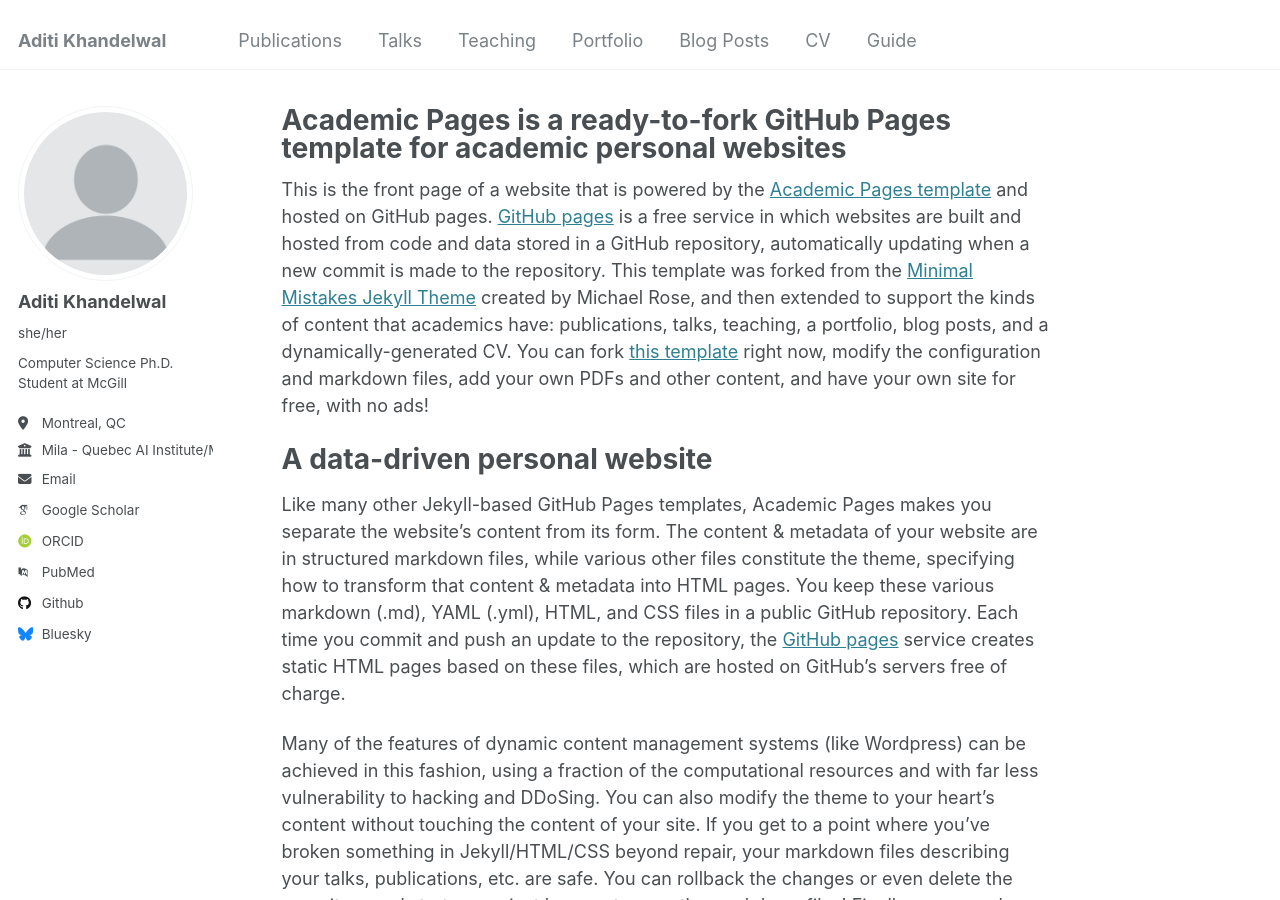
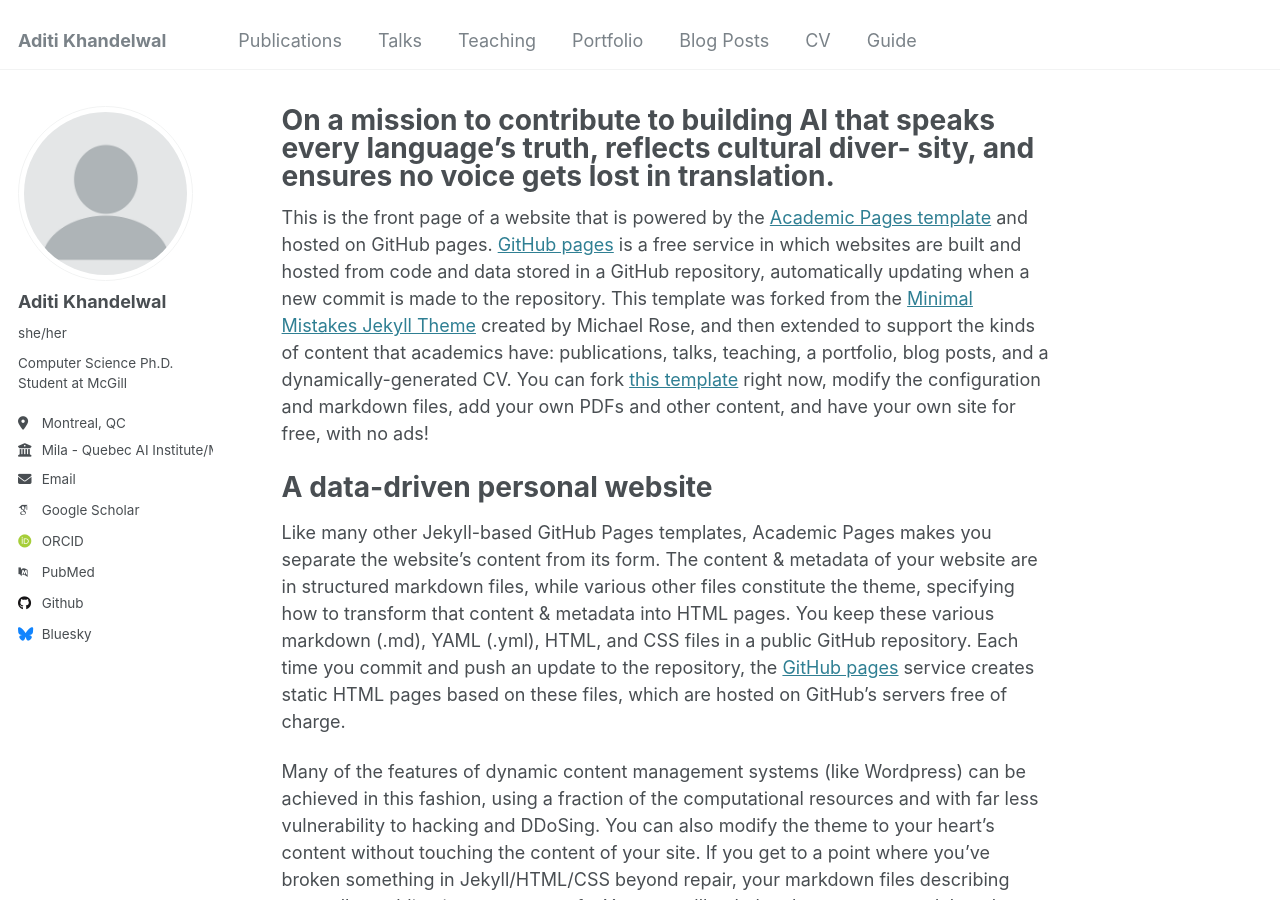
Before and after one commit to aditi184/aditi184.github.io, a Jekyll site: the page built from _pages/about.md, in a window 1280 px wide and 900 px high. Built offline with Jekyll 4.4.1, drawn with Linux system fonts in a browser that asks for light colours; some web fonts are replaced.

Commit message:
Update about.md

```diff
--- a/_pages/about.md
+++ b/_pages/about.md
@@ -1,6 +1,7 @@
 ---
 permalink: /
-title: "Academic Pages is a ready-to-fork GitHub Pages template for academic personal websites"
+title: "On a mission to contribute to building AI that speaks every language’s truth, reflects cultural diver-
+sity, and ensures no voice gets lost in translation."
 author_profile: true
 redirect_from:
   - /about/
```
